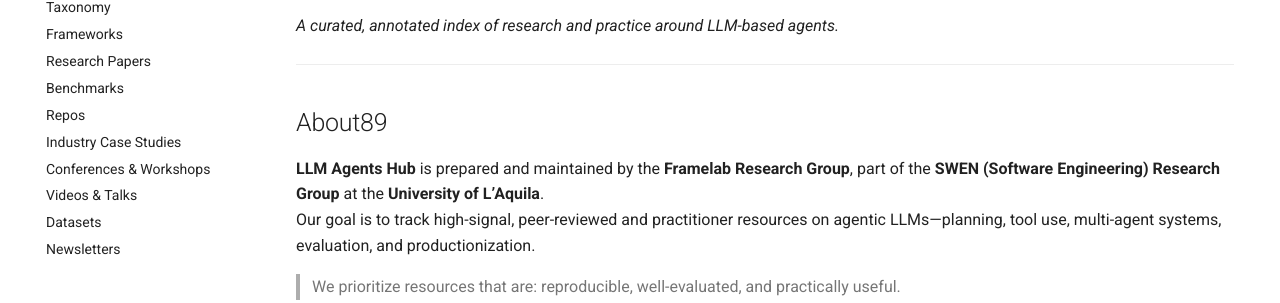
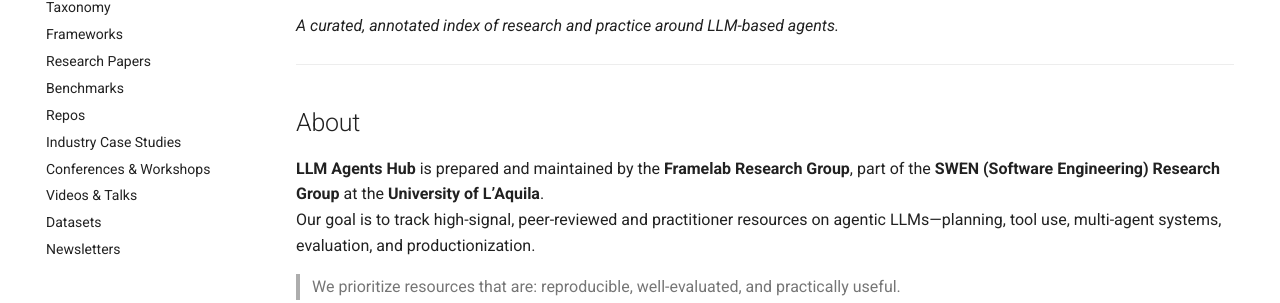
Before and after one commit to framelab-univaq/llm-agents-hub, an MkDocs documentation site: the page built from docs/index.md, in a window 1280 px wide and 900 px high, scrolled down 474 px. Shown: the part 152-455 px from the top of the window. Built offline with MkDocs 1.6.1 and Material for MkDocs 9.7.7, drawn with Linux system fonts in a browser that asks for light colours; comment, search, counter and statistics services are not loaded.

Commit message:
Update index.md

```diff
--- a/docs/index.md
+++ b/docs/index.md
@@ -25,7 +25,7 @@ hide:
 
 ---
 
-## About89
+## About
 
 **LLM Agents Hub** is prepared and maintained by the **Framelab Research Group**, part of the **SWEN (Software Engineering) Research Group** at the **University of L’Aquila**.
 Our goal is to track high-signal, peer-reviewed and practitioner resources on agentic LLMs—planning, tool use, multi-agent systems, evaluation, and productionization.
```
